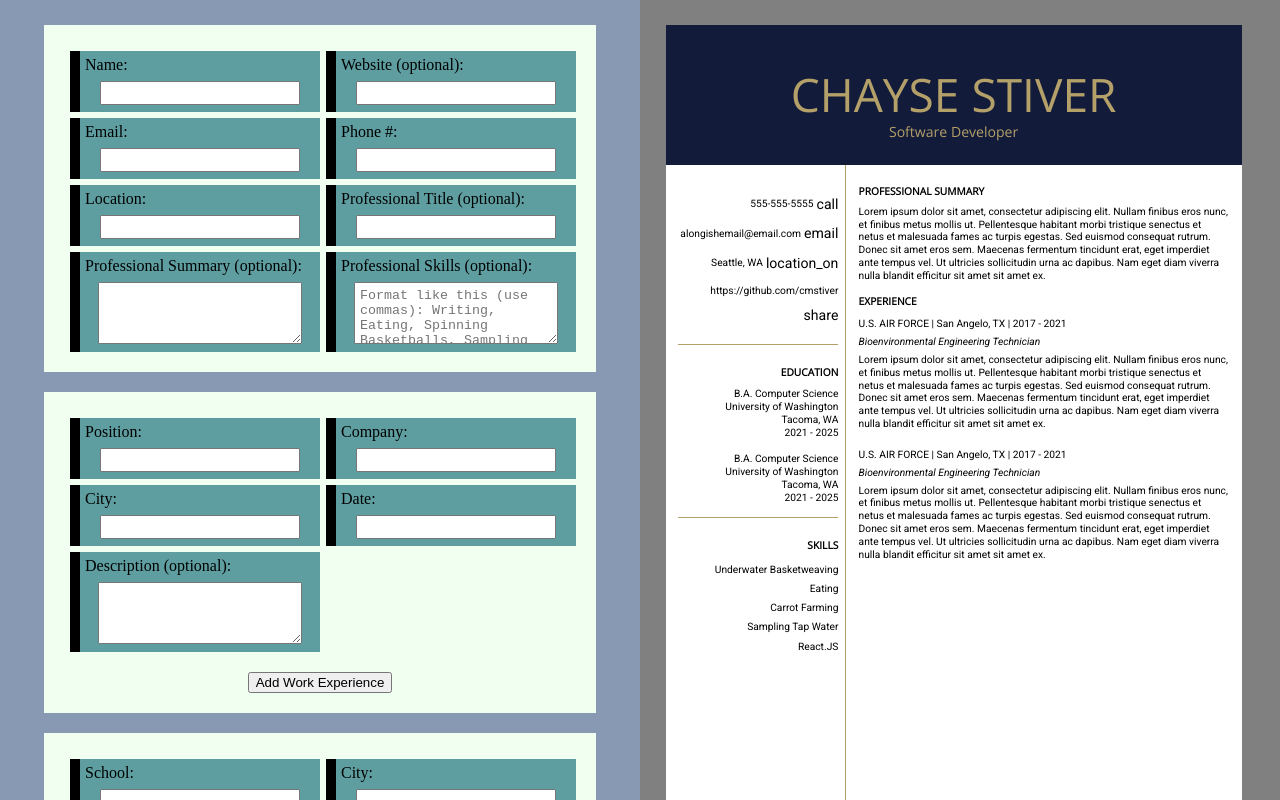
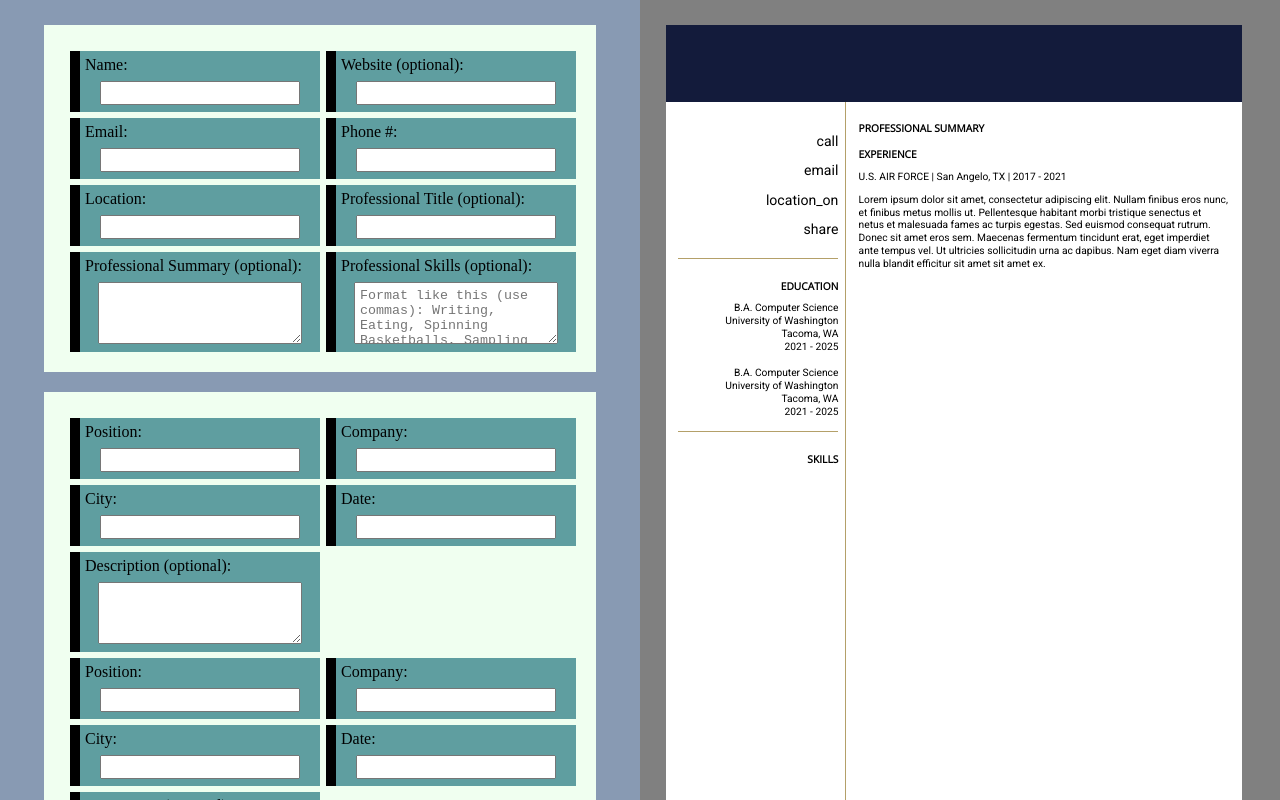
Before and after one commit to cmstiver/cv-app, a React (Create React App) app: page / in a window 1280 px wide. Shown: the top 800 px of the page. Built offline with nearby package versions, Linux system fonts and the light colour scheme; the HTML template or start-up script is replaced by a standard one.

Commit message:
got inputs to work correctly

```diff
--- a/package.json
+++ b/package.json
@@ -10,6 +10,7 @@
     "react": "^17.0.2",
     "react-dom": "^17.0.2",
     "react-scripts": "4.0.3",
+    "uniqid": "^5.3.0",
     "web-vitals": "^1.1.2"
   },
   "scripts": {
--- a/src/App.js
+++ b/src/App.js
@@ -1,5 +1,7 @@
+/* eslint-disable max-len */
 import './stylesheets/style.scss';
 import React, { Component } from 'react';
+import uniqid from 'uniqid';
 import General from './components/Form/General';
 import WorkExperience from './components/Form/WorkExperience';
 import Education from './components/Form/Education';
@@ -9,16 +11,69 @@ class App extends Component {
   constructor() {
     super();
     this.state = {
-      general: {},
+      general: {
+        name: '',
+        website: '',
+        email: '',
+        phone: '',
+        location: '',
+        title: '',
+        summary: '',
+        skills: '',
+      },
+      experience: [
+        {
+          key: uniqid(),
+          position: '',
+          company: '',
+          city: '',
+          date: '',
+          description: '',
+        },
+        {
+          key: uniqid(),
+          position: '',
+          company: '',
+          city: '',
+          date: '',
+          description: '',
+        },
+      ],
+      education: [
+        {
+          school: '',
+          city: '',
+          degree: '',
+          date: '',
+        },
+      ],
     };
   }
+
+  onChangeHandlerGeneral = (e, section) => {
+    this.setState((prevState) => ({
+      [section]: {
+        ...prevState[section],
+        [e.target.name]: e.target.value,
+      },
+    }));
+  };
+
+  onChangeHandlerArrays = (e, section) => {
+    this.setState((prevState) => ({
+      [section]: prevState[section].map((x) => (x.key === e.target.parentNode.parentNode.id ? { ...x, [e.target.name]: e.target.value } : x)),
+    }));
+  };
 
   render() {
     return (
       <>
         <div id="form">
-          <General state={this.state} onChangeHandler={this.onChangeHandler} />
-          <WorkExperience />
+          <General state={this.state} onChangeHandler={this.onChangeHandlerGeneral} />
+          <WorkExperience
+            workExperience={this.state.experience}
+            onChangeHandler={this.onChangeHandlerArrays}
+          />
           <Education />
         </div>
         <CV state={this.state} />
--- a/src/components/Form/General.js
+++ b/src/components/Form/General.js
@@ -6,37 +6,84 @@ function General(props) {
       <div id="general-form" className="form">
         <div>
           <p>Name: </p>
-          <input id="name" />
+          <input
+            id="name"
+            name="name"
+            onChange={(e) => {
+              props.onChangeHandler(e, 'general');
+            }}
+          />
         </div>
         <div>
           <p>Website (optional): </p>
-          <input id="website" />
+          <input
+            id="website"
+            name="website"
+            onChange={(e) => {
+              props.onChangeHandler(e, 'general');
+            }}
+          />
         </div>
         <div>
           <p>Email: </p>
-          <input id="email" />
+          <input
+            id="email"
+            name="email"
+            onChange={(e) => {
+              props.onChangeHandler(e, 'general');
+            }}
+          />
         </div>
         <div>
           <p>Phone #: </p>
-          <input id="phone" />
+          <input
+            id="phone"
+            name="phone"
+            onChange={(e) => {
+              props.onChangeHandler(e, 'general');
+            }}
+          />
         </div>
         <div>
           <p>Location: </p>
-          <input id="location" />
+          <input
+            id="location"
+            name="location"
+            onChange={(e) => {
+              props.onChangeHandler(e, 'general');
+            }}
+          />
         </div>
         <div>
           <p>Professional Title (optional): </p>
-          <input id="title" />
+          <input
+            id="title"
+            name="title"
+            onChange={(e) => {
+              props.onChangeHandler(e, 'general');
+            }}
+          />
         </div>
         <div>
           <p>Professional Summary (optional): </p>
-          <textarea id="summary" className="textbox" />
+          <textarea
+            id="summary"
+            className="textbox"
+            name="summary"
+            onChange={(e) => {
+              props.onChangeHandler(e, 'general');
+            }}
+          />
         </div>
         <div>
           <p>Professional Skills (optional): </p>
           <textarea
             id="skills"
             className="textbox"
+            name="skills"
+            onChange={(e) => {
+              props.onChangeHandler(e, 'general');
+            }}
             placeholder="Format like this (use commas): Writing, Eating, Spinning Basketballs, Sampling Tap Water"
           />
         </div>
--- a/src/components/Form/WorkExperience.js
+++ b/src/components/Form/WorkExperience.js
@@ -3,27 +3,37 @@ import React from 'react';
 function WorkExperience(props) {
   return (
     <div id="work-experience" className="info-container">
-      <div id="work-form" className="form">
+      <div id="work-form">
+        {props.workExperience.map((workplace) => (
+          <div id={workplace.key} key={workplace.key} className="form">
             <div>
               <p>Position: </p>
-          <input id="position" />
+              <input
+                className="position"
+                name="position"
+                onChange={(e) => {
+                  props.onChangeHandler(e, 'experience');
+                }}
+              />
             </div>
             <div>
               <p>Company: </p>
-          <input id="company" />
+              <input className="company" />
             </div>
             <div>
               <p>City: </p>
-          <input id="work-city" />
+              <input className="work-city" />
             </div>
             <div>
               <p>Date: </p>
-          <input id="work-date" />
+              <input className="work-date" />
             </div>
             <div>
               <p>Description (optional): </p>
-          <textarea id="work-description" className="textbox" />
+              <textarea className="work-description textbox" />
             </div>
+          </div>
+        ))}
       </div>
       <div className="add">
         <button type="button">Add Work Experience</button>
--- a/src/components/Resume/Resume.js
+++ b/src/components/Resume/Resume.js
@@ -1,33 +1,36 @@
 import React from 'react';
 
 function CV(props) {
+  const { general } = props.state;
+  const { experience } = props.state;
+  const { education } = props.state;
   return (
     <div id="cv">
       <div id="cv-paper">
         <div id="cv-top">
-          <div id="cv-name">CHAYSE STIVER</div>
-          <div id="cv-title">Software Developer</div>
+          <div id="cv-name">{general.name}</div>
+          <div id="cv-title">{general.title}</div>
         </div>
         <div id="cv-side-main">
           <div id="cv-side">
             <div id="cv-contact" className="side-section">
               <div id="cv-phone">
-                555-555-5555
+                {general.phone}
                 <span className="material-icons">call</span>
               </div>
 
               <div id="cv-email">
-                alongishemail@email.com
+                {general.email}
                 <span className="material-icons">email</span>
               </div>
 
               <div id="cv-city">
-                Seattle, WA
+                {general.location}
                 <span className="material-icons">location_on</span>
               </div>
 
               <div id="cv-website">
-                https://github.com/cmstiver
+                {general.website}
                 <span className="material-icons">share</span>
               </div>
             </div>
@@ -50,47 +53,17 @@ function CV(props) {
             </div>
             <div id="cv-skills" className="side-section">
               <p className="header">SKILLS</p>
-              <div id="skills-list">
-                Underwater Basketweaving
-                <br />
-                Eating
-                <br />
-                Carrot Farming
-                <br />
-                Sampling Tap Water
-                <br />
-                React.JS
-                <br />
-              </div>
+              <div id="skills-list">{general.skills}</div>
             </div>
           </div>
           <div id="cv-main">
             <p className="header">PROFESSIONAL SUMMARY</p>
-            <div id="cv-summary">
-              Lorem ipsum dolor sit amet, consectetur adipiscing elit. Nullam finibus eros nunc, et
-              finibus metus mollis ut. Pellentesque habitant morbi tristique senectus et netus et
-              malesuada fames ac turpis egestas. Sed euismod consequat rutrum. Donec sit amet eros
-              sem. Maecenas fermentum tincidunt erat, eget imperdiet ante tempus vel. Ut ultricies
-              sollicitudin urna ac dapibus. Nam eget diam viverra nulla blandit efficitur sit amet
-              sit amet ex.
-            </div>
+            <div id="cv-summary">{general.summary}</div>
             <p className="header">EXPERIENCE</p>
             <div id="cv-work-list">
               <div className="work-group">
                 <div className="cv-work-title">U.S. AIR FORCE | San Angelo, TX | 2017 - 2021</div>
-                <div className="cv-work-position">Bioenvironmental Engineering Technician</div>
-                <div className="cv-work-description">
-                  Lorem ipsum dolor sit amet, consectetur adipiscing elit. Nullam finibus eros nunc,
-                  et finibus metus mollis ut. Pellentesque habitant morbi tristique senectus et
-                  netus et malesuada fames ac turpis egestas. Sed euismod consequat rutrum. Donec
-                  sit amet eros sem. Maecenas fermentum tincidunt erat, eget imperdiet ante tempus
-                  vel. Ut ultricies sollicitudin urna ac dapibus. Nam eget diam viverra nulla
-                  blandit efficitur sit amet sit amet ex.
-                </div>
-              </div>
-              <div className="work-group">
-                <div className="cv-work-title">U.S. AIR FORCE | San Angelo, TX | 2017 - 2021</div>
-                <div className="cv-work-position">Bioenvironmental Engineering Technician</div>
+                <div className="cv-work-position">{experience[0].position}</div>
                 <div className="cv-work-description">
                   Lorem ipsum dolor sit amet, consectetur adipiscing elit. Nullam finibus eros nunc,
                   et finibus metus mollis ut. Pellentesque habitant morbi tristique senectus et
```
Also changed, not shown: 1 other file (tests, documents, lock files or other folders). Lines whose indentation alone changed are shown as unchanged.
